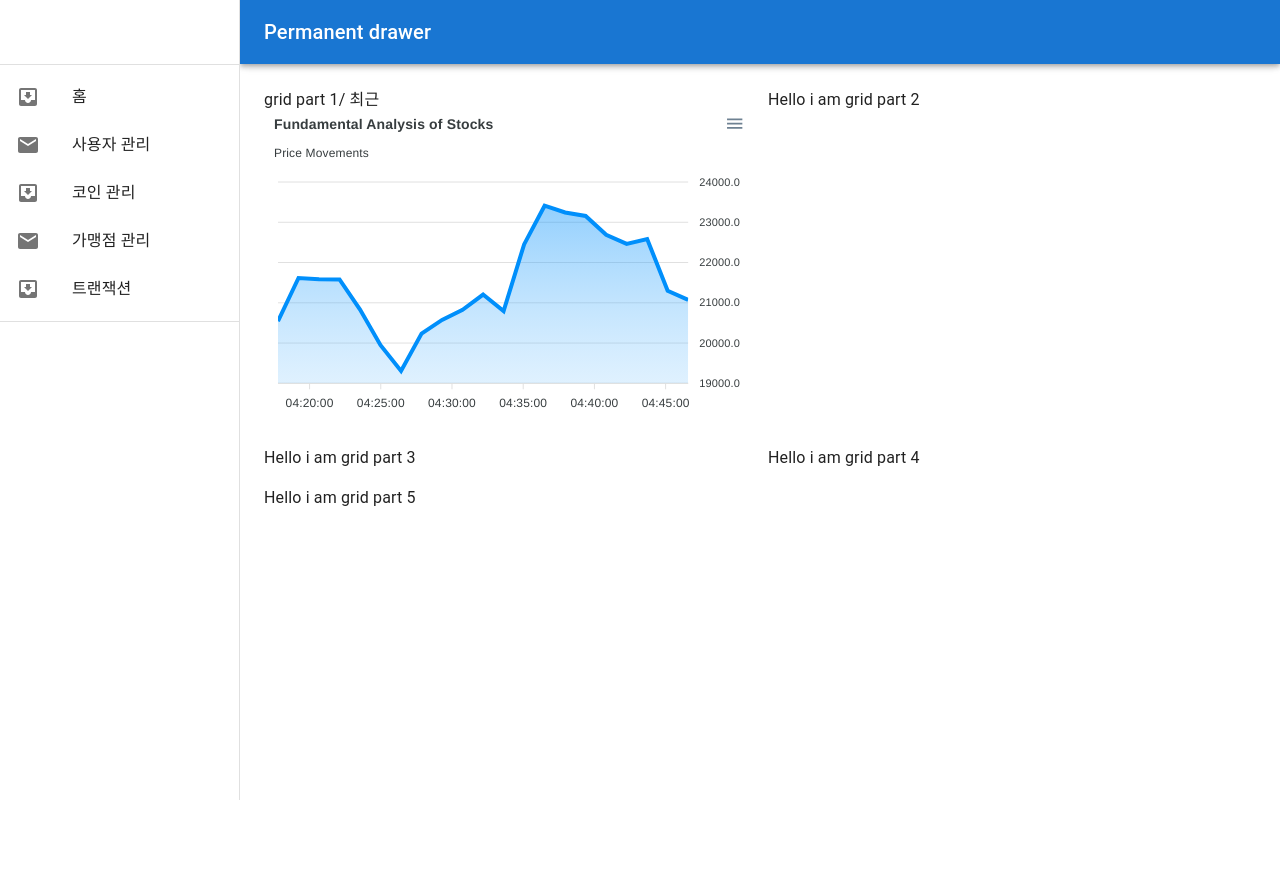
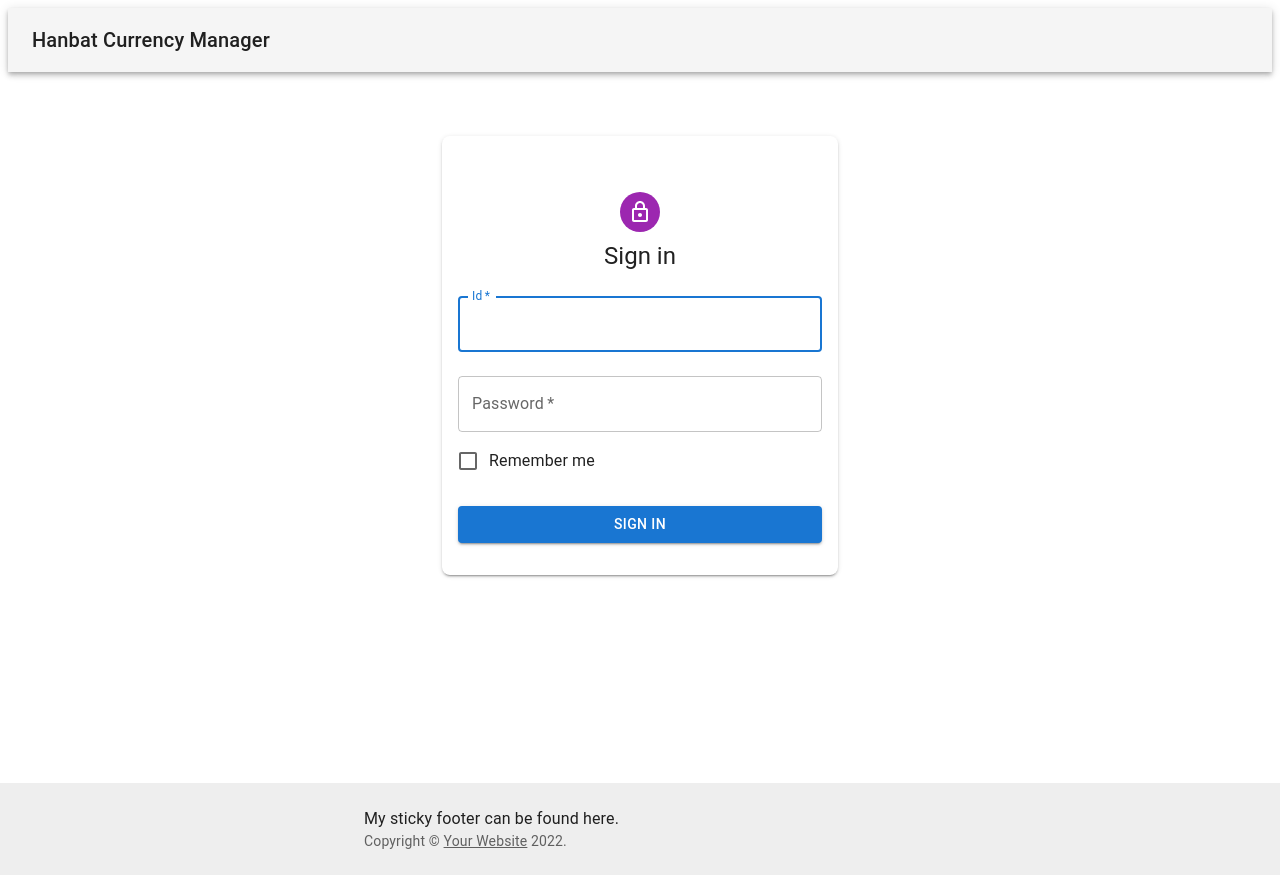
Before and after one commit to HANBAT-MoBlock/Hyperledger-Admin-Web, a React (Create React App) app: page /login in a window 1280 px wide. Before the commit the page ends 800 px from the top, so only its background shows below. Built offline with nearby package versions, Linux system fonts and the light colour scheme.

Commit message:
fix: login

```diff
--- a/src/App.tsx
+++ b/src/App.tsx
@@ -1,10 +1,10 @@
 import React from "react";
-import Dashboard from "./routes/dashboard/Dashboard";
-import Login from "./routes/login/SignIn";
+import Dashboard from "./routes/layout/Dashboard";
+import Login from "./routes/layout/login/SignIn";
+import SignIn from "./routes/layout/login/SignIn";
 
 function App() {
-  return <Dashboard></Dashboard>;
-  // return <Login></Login>;
+  return <SignIn />;
 }
 
 export default App;
--- a/src/atoms.ts
+++ b/src/atoms.ts
@@ -2,5 +2,5 @@ import { atom } from "recoil";
 
 export const authAtom = atom({
   key: "auth",
-  default: { accessToken: "" },
+  default: "initial token",
 });
--- a/src/routes/dashboard/Dashboard.tsx
+++ b/src/routes/layout/Dashboard.tsx
@@ -14,13 +14,19 @@ import ListItemText from "@mui/material/ListItemText";
 import InboxIcon from "@mui/icons-material/MoveToInbox";
 import MailIcon from "@mui/icons-material/Mail";
 import Grid from "@mui/material/Grid";
-import CoinChart from "./CoinChart";
+import CoinChart from "./dashboard/CoinChart";
+import HomeComp from "./dashboard/HomeComp";
 
 const drawerWidth = 240;
 
 // interface IDashboard {}
 
 function Dashboard() {
+  const handleSideClick = (event: React.MouseEvent<HTMLDivElement>) => {
+    // console.log(event.target.);
+    console.log("ss" + "");
+  };
+
   return (
     <Box sx={{ display: "flex" }}>
       <CssBaseline />
@@ -57,7 +63,7 @@ function Dashboard() {
           {["홈", "사용자 관리", "코인 관리", "가맹점 관리", "트랜잭션"].map(
             (text, index) => (
               <ListItem key={text} disablePadding>
-                <ListItemButton>
+                <ListItemButton onClick={handleSideClick}>
                   <ListItemIcon>
                     {index % 2 === 0 ? <InboxIcon /> : <MailIcon />}
                   </ListItemIcon>
@@ -75,26 +81,7 @@ function Dashboard() {
         sx={{ flexGrow: 1, bgcolor: "background.default", p: 3 }}
       >
         <Toolbar />
-        <Grid container spacing={2}>
-          <Grid item xs={6}>
-            <span>
-              grid part 1/ 최근
-              <CoinChart />
-            </span>
-          </Grid>
-          <Grid item xs={6}>
-            <span>Hello i am grid part 2</span>
-          </Grid>
-          <Grid item xs={6}>
-            <span>Hello i am grid part 3</span>
-          </Grid>
-          <Grid item xs={6}>
-            <span>Hello i am grid part 4</span>
-          </Grid>
-          <Grid item xs={12}>
-            <span>Hello i am grid part 5</span>
-          </Grid>
-        </Grid>
+        <HomeComp />
       </Box>
       {/*<Box*/}
       {/*  component="main"*/}
--- a/src/routes/dashboard/CoinChart.tsx
+++ b/src/routes/layout/dashboard/CoinChart.tsx
@@ -1,5 +1,5 @@
 import ApexChart from "react-apexcharts";
-import data from "../../dummyData/data.json";
+import data from "../../../dummyData/data.json";
 
 // interface ICoinChart {
 //     coinName: string,
--- /dev/null
+++ b/src/routes/layout/dashboard/HomeComp.tsx
@@ -0,0 +1,30 @@
+import Grid from "@mui/material/Grid";
+import CoinChart from "./CoinChart";
+import * as React from "react";
+
+function HomeComp() {
+  return (
+    <Grid container spacing={2}>
+      <Grid item xs={6}>
+        <span>
+          grid part 1/ 최근
+          <CoinChart />
+        </span>
+      </Grid>
+      <Grid item xs={6}>
+        <span>Hello i am grid part 2</span>
+      </Grid>
+      <Grid item xs={6}>
+        <span>Hello i am grid part 3</span>
+      </Grid>
+      <Grid item xs={6}>
+        <span>Hello i am grid part 4</span>
+      </Grid>
+      <Grid item xs={12}>
+        <span>Hello i am grid part 5</span>
+      </Grid>
+    </Grid>
+  );
+}
+
+export default HomeComp;
--- a/src/routes/login/SignIn.tsx
+++ b/src/routes/layout/login/SignIn.tsx
@@ -10,20 +10,45 @@ import LockOutlinedIcon from "@mui/icons-material/LockOutlined";
 import Typography from "@mui/material/Typography";
 import Container from "@mui/material/Container";
 import { createTheme, ThemeProvider } from "@mui/material/styles";
-import StickyFooter from "../../component/StickyFooter";
-import StickyHeader from "../../component/StickyHeader";
-import { fetchAuthAdmin } from "../../api";
+import StickyFooter from "../../../component/StickyFooter";
+import StickyHeader from "../../../component/StickyHeader";
+import { useRecoilState } from "recoil";
+import { authAtom } from "../../../atoms";
+import { useState } from "react";
+import { useHistory } from "react-router-dom";
 
 const theme = createTheme();
 
 function SignIn() {
+  const [id, setId] = useState("");
+  const [pw, setPw] = useState("");
+  const [jwt, setJwt] = useRecoilState(authAtom);
+  let history = useHistory();
+
+  const fetchApi = async () => {
+    console.log(
+      `http://119.203.225.3:8081/admin/login?email=${id}&password=${pw}`
+    );
+
+    await fetch(
+      `http://119.203.225.3:8081/admin/login?email=${id}&password=${pw}`
+    )
+      .then((response) => response.json())
+      .then((data) => {
+        localStorage.setItem("accessToken", data.accessToken);
+        setJwt(data.accessToken);
+      });
+  };
+
   const handleSubmit = (event: React.FormEvent<HTMLFormElement>) => {
     event.preventDefault();
-    const data = new FormData(event.currentTarget);
-    console.log("submit");
-    fetchAuthAdmin(data.get("id") + "", data.get("pw") + "");
+    const formData = new FormData(event.currentTarget);
+    setId((formData.get("id") + "").toString());
+    setPw((formData.get("password") + "").toString());
+
+    fetchApi();
+    history.push("/dashboard");
   };
-
   return (
     <ThemeProvider theme={theme}>
       <StickyHeader />
@@ -64,6 +89,7 @@ function SignIn() {
               name="id"
               autoComplete="id"
               autoFocus
+              onChange={(event) => setId(event.target.value)}
             />
             <TextField
               margin="normal"
@@ -74,6 +100,7 @@ function SignIn() {
               type="password"
               id="password"
               autoComplete="current-password"
+              onChange={(event) => setPw(event.target.value)}
             />
             <FormControlLabel
               control={<Checkbox value="remember" color="primary" />}
--- /dev/null
+++ b/src/routes/layout/user/UserComp.ts
@@ -0,0 +1,5 @@
+function UserComp() {
+  return null;
+}
+
+export default UserComp;
```
Also changed, not shown: src/Router.tsx (added, +21 -0 lines), src/api.ts (+18 -13 lines).
